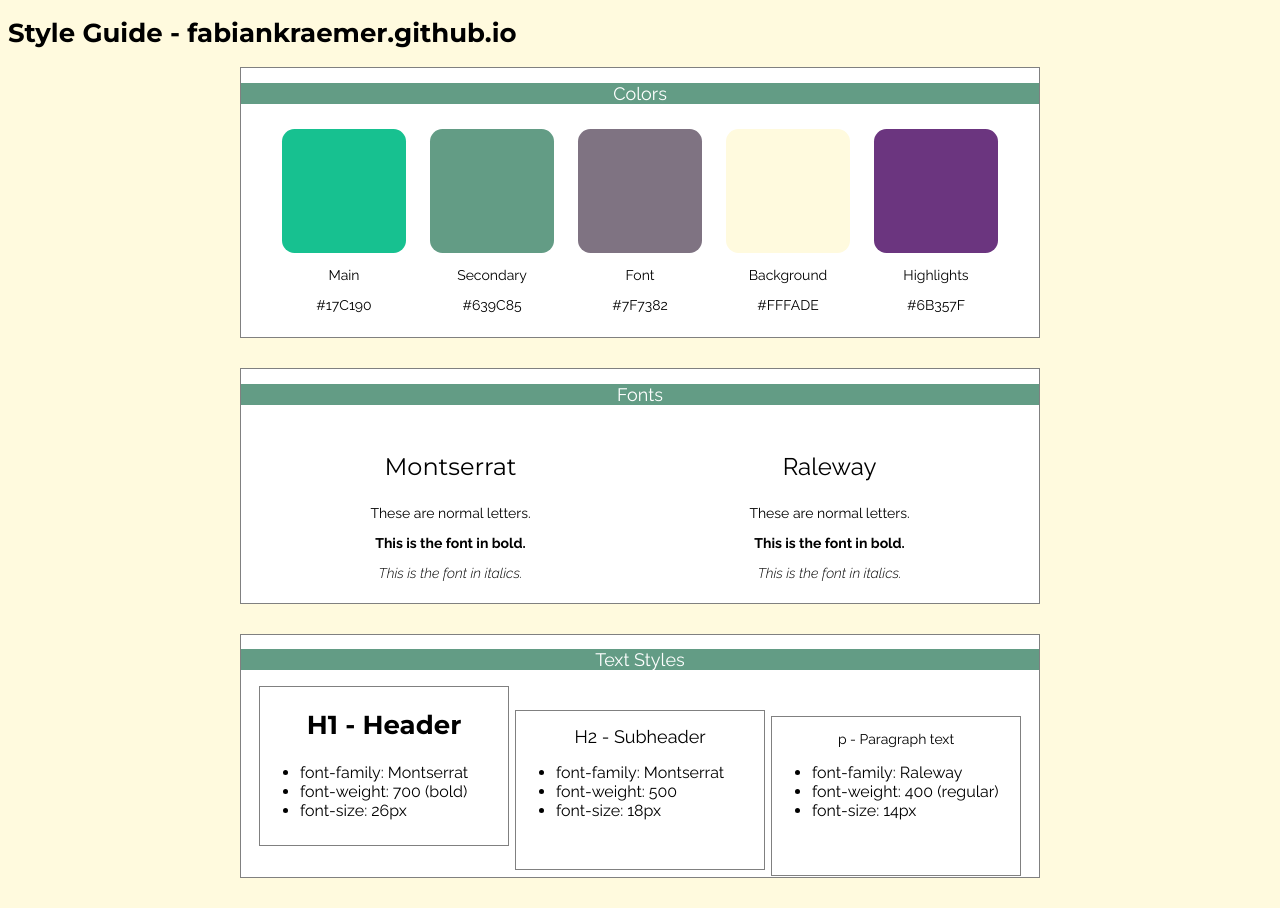
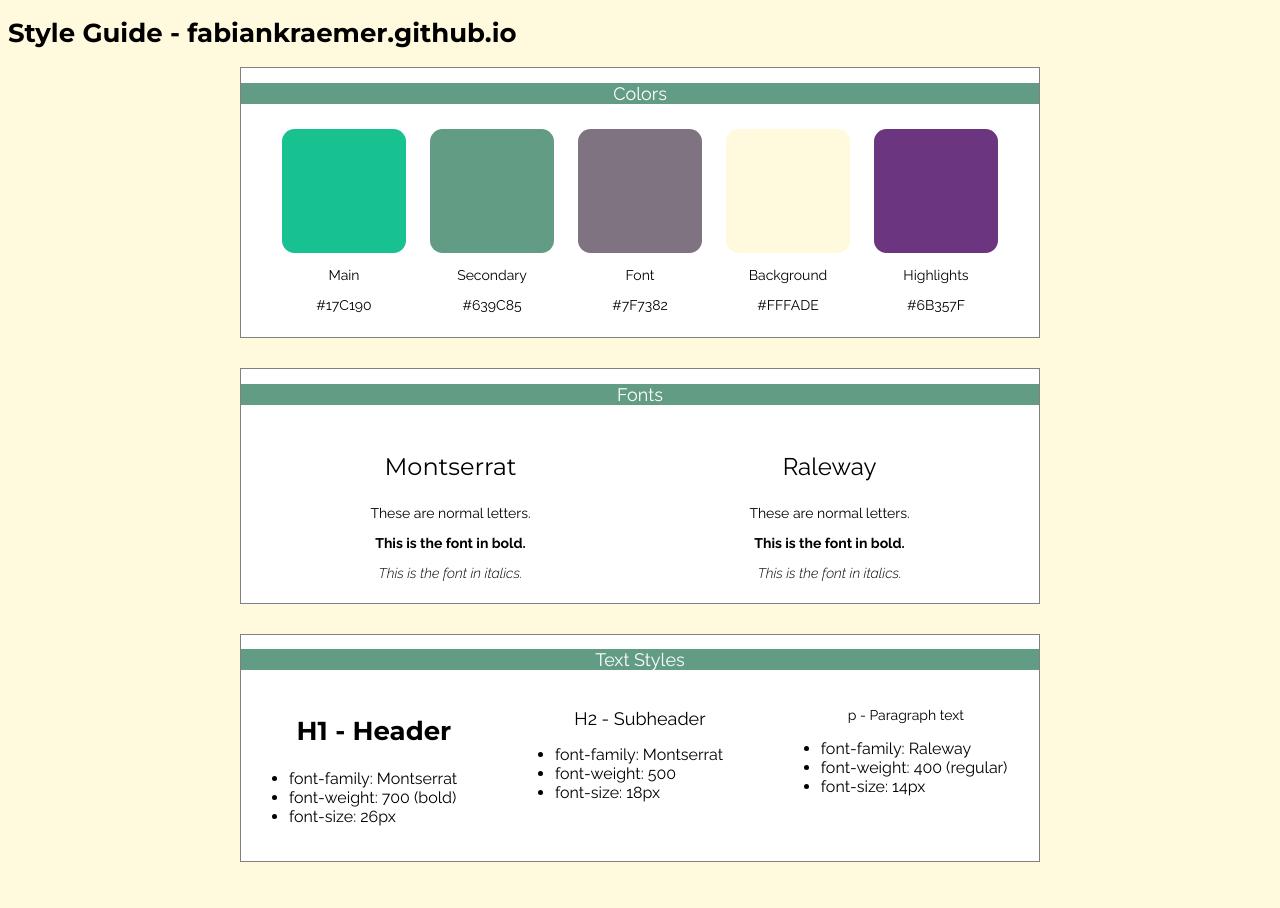
Before and after one commit to Fabiankraemer/cc_WebsiteDesignSystem, a plain HTML site: page index.html in a window 1280 px wide. Drawn offline with Linux system fonts and the light colour scheme.

Commit message:
finalized style

```diff
--- a/index.html
+++ b/index.html
@@ -81,6 +81,7 @@
                     <li>font-size: 14px</li>
                 </ul>
         </div>
+        <div class="clear"></div>
     </section>
     </body>
 </html>
--- a/resources/css/style.css
+++ b/resources/css/style.css
@@ -107,9 +107,12 @@ h3 {
 
 .stylecontainer {
   text-align: center;
-  display: inline-block;
+  float: left;
   width: 250px;
   height: 160px;
-  margin: 1px;
-  border: grey 1px solid;
+  margin: 1%;
 }
+
+.clear {
+  clear: both;
+}
```
